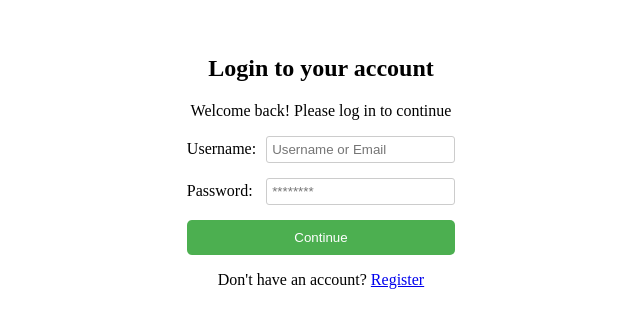
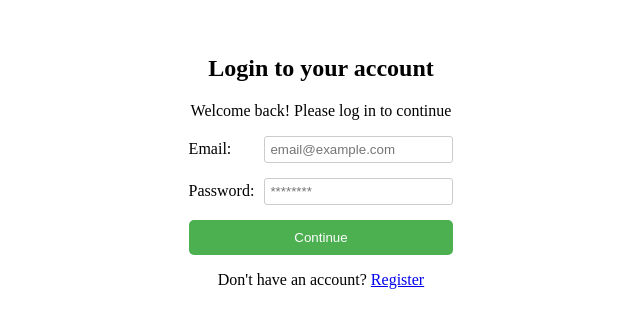
Before and after one commit to abdul-busybrain/tecSpectra-task1-student-dbms, a website: page auth/loginPage.html in a window 1280 px wide. Shown: the part 238-566 px from the top of the page, 319-959 px from the left. Drawn offline with Linux system fonts and the light colour scheme.

Commit message:
In Sha Allah

```diff
--- a/auth/loginPage.html
+++ b/auth/loginPage.html
@@ -18,14 +18,14 @@
           <p>Welcome back! Please log in to continue</p>
         </div>
 
-        <form action="./auth/login.php" method="POST">
+        <form action="" method="" id="loginForm">
           <div>
-            <label for="username">Username:</label>
+            <label for="email">Email:</label>
             <input
               type="text"
-              id="username"
-              name="username"
-              placeholder="Username or Email"
+              id="email"
+              name="email"
+              placeholder="email@example.com"
               required
             />
           </div>
```
Also changed, not shown: auth/loginPage.js (+8 -7 lines), dashboard/index.html (+1 -0 lines).
